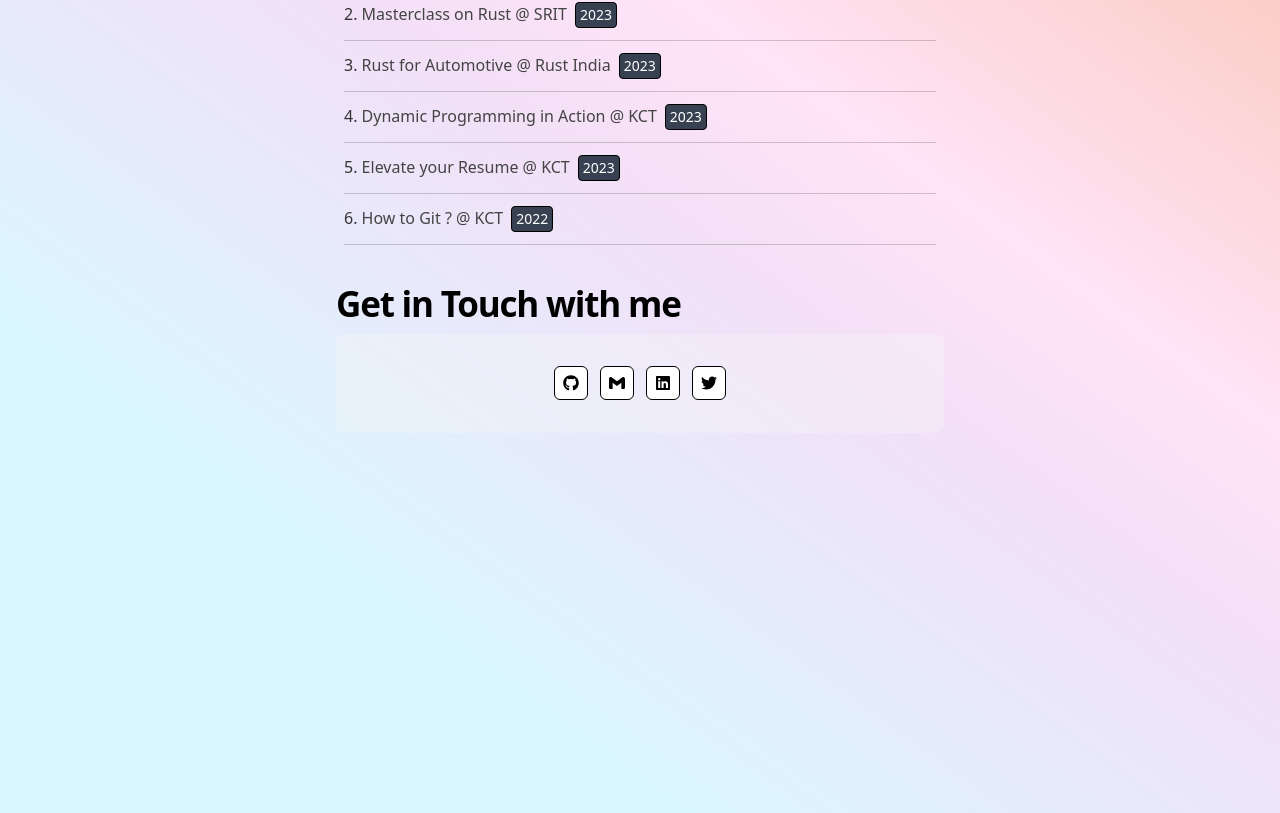
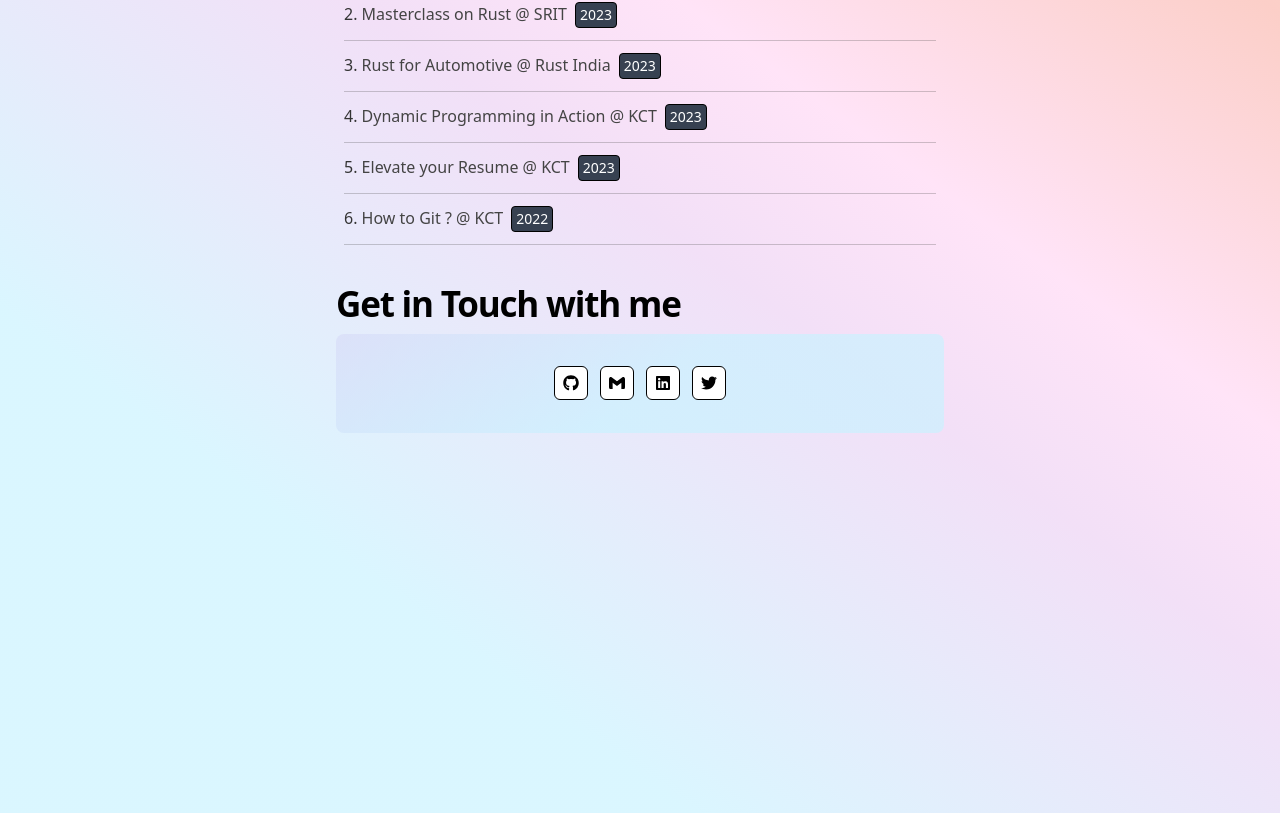
Before and after one commit to YeswanthRajakumarr/my-portfolio-2024, a Next.js app: page / in a window 1280 px wide. Shown: the part 811-1624 px from the top of the page. Built offline with nearby package versions, Linux system fonts and the light colour scheme.

Commit message:
fix: gradient,contact section

```diff
--- a/src/app/Contact.js
+++ b/src/app/Contact.js
@@ -4,11 +4,11 @@ import { SiGmail } from "react-icons/si";
 
 export const Contact = () => {
   return (
-    <div className="mt-10">
+    <div className="mt-10 ">
       <h1 className="w-[410 px] text-black text-[35px] not-italic font-bold leading-[37px] tracking-[-1.2px]">
         Get in Touch with me
       </h1>
-      <div className=" bg-cus-tansperant rounded-lg  p-8 flex justify-center gap-3 mt-3">
+      <div className="  rounded-lg  p-8 flex justify-center gap-3 mt-3 contact-form">
         <div>
           <a href="https://github.com/YeswanthRajakumar" target="_blank">
             <button className="bg-white p-1 border border-black border-solid rounded-md ">
@@ -37,10 +37,11 @@ export const Contact = () => {
         </div>
 
         <div>
-          <a href="https://twitter.com/YeswanthRajaku3" target="_blank"></a>
-          <button className="bg-white p-1 border border-black border-solid rounded-md ">
-            <FaTwitter className=" w-[24px] h-6 rounded-lg  p-1" />
-          </button>
+          <a href="https://twitter.com/YeswanthRajaku3" target="_blank">
+            <button className="bg-white p-1 border border-black border-solid rounded-md ">
+              <FaTwitter className=" w-[24px] h-6 rounded-lg  p-1" />
+            </button>
+          </a>
         </div>
       </div>
     </div>
--- a/src/app/globals.css
+++ b/src/app/globals.css
@@ -20,3 +20,27 @@ body {
 div {
   border: 1px solid #000000;
 } */
+
+.contact-form {
+	background: linear-gradient(-216deg,
+  rgba(239, 255, 55, 0.33) 1.45%,
+  rgba(249, 169, 157, 0.56) 32.27%,
+  rgba(255, 118, 217, 0.2) 48.86%,
+  rgba(226, 184, 237, 0.44) 58.17%,
+  rgba(200, 242, 255, 0.67) 80.36%
+  );
+	background-size: 400% 400%;
+	animation: gradient 4s ease infinite;
+}
+
+@keyframes gradient {
+	0% {
+		background-position: 0% 50%;
+	}
+	50% {
+		background-position: 100% 50%;
+	}
+	100% {
+		background-position: 0% 50%;
+	}
+}
--- a/src/app/layout.js
+++ b/src/app/layout.js
@@ -8,9 +8,10 @@ export default function RootLayout({ children }) {
   return (
     <html lang="en">
       <body>
-        <div className="w-full h-auto max-w-3xl px-4 pt-4 mx-auto lg:px-20 md:pt-10 ">
+        <div className="w-full h-full max-w-3xl px-4 pt-4 mx-auto lg:px-20 md:pt-10 ">
           {children}
         </div>
+
       </body>
     </html>
   );
```
